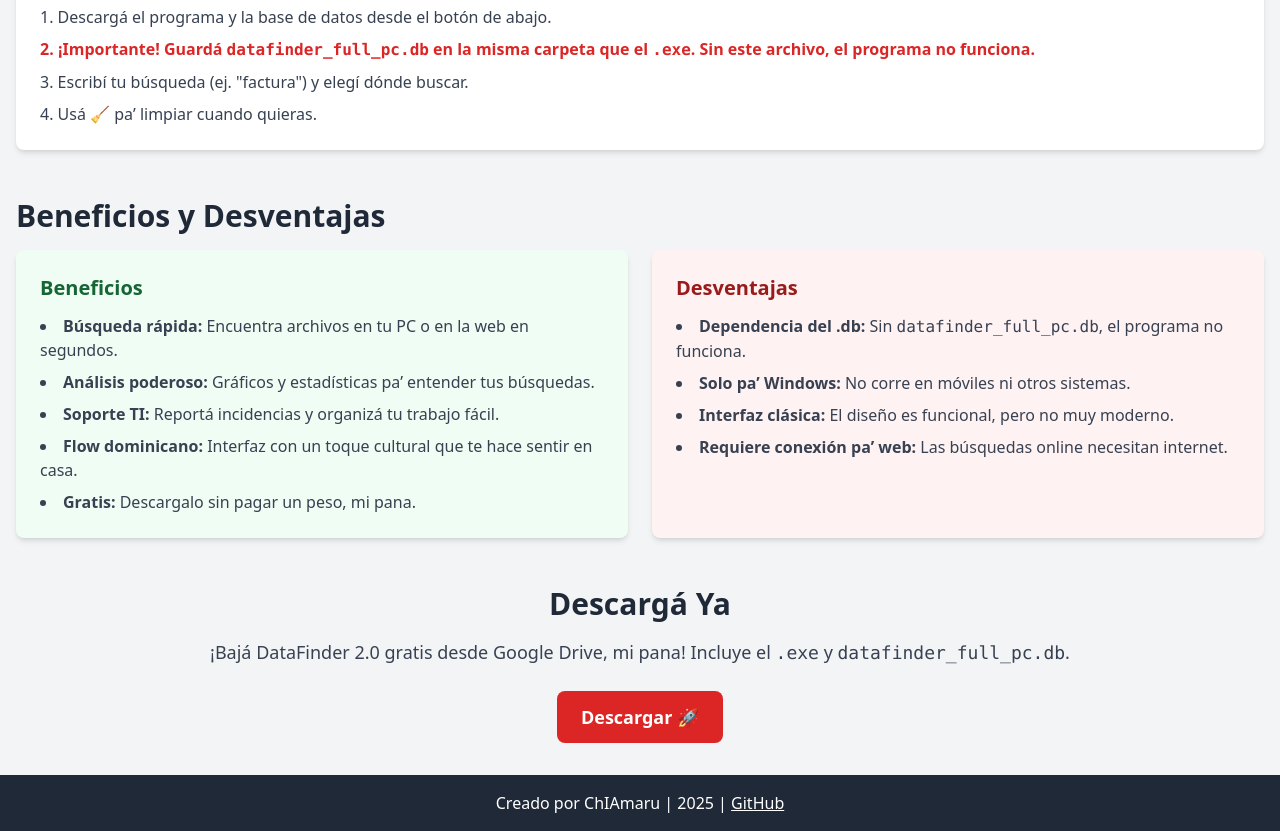
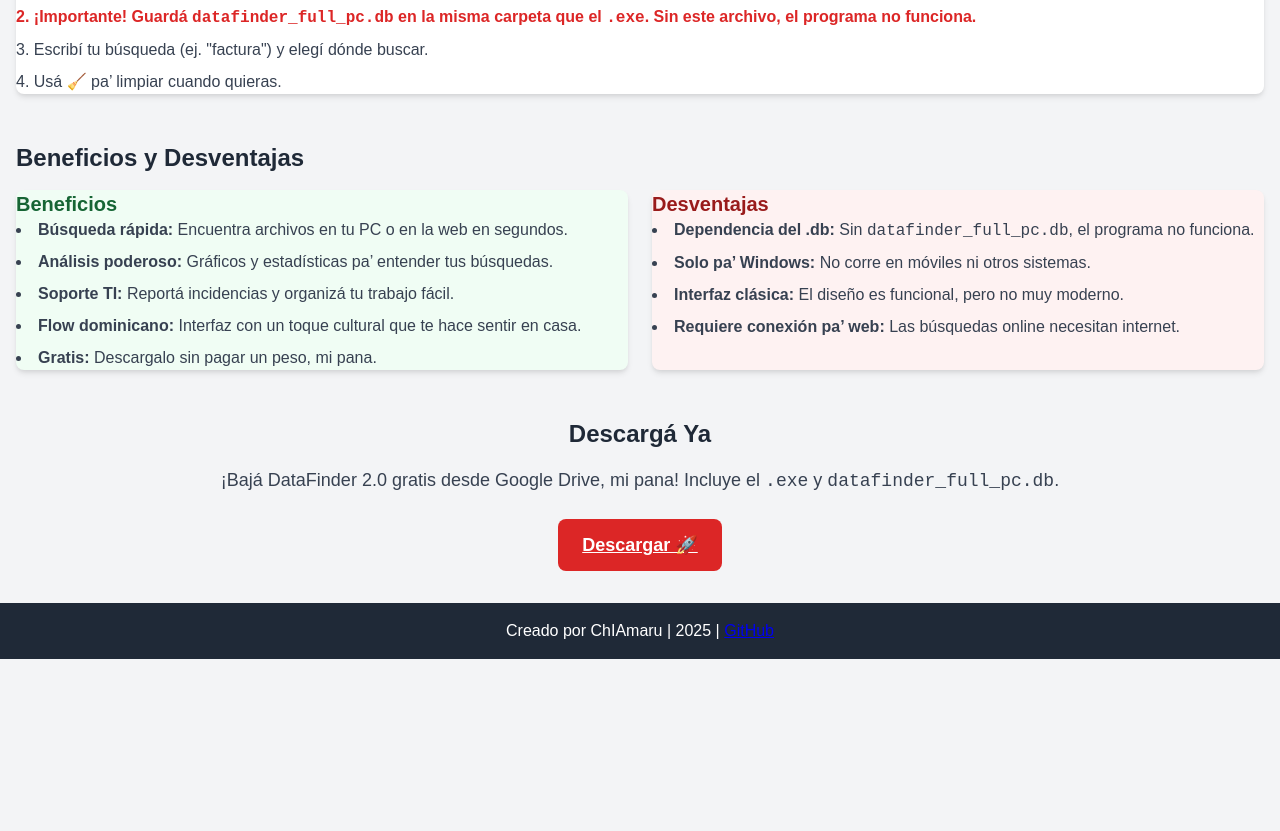
Before and after one commit to menmenperez23/Datafinder, a plain HTML site: page index (1).html in a window 1280 px wide. Shown: the part 642-1473 px from the top of the page. After the commit the page ends 1301 px from the top, so only its background shows below. Drawn offline with nearby package versions, Linux system fonts and the light colour scheme.

Commit message:
Update index (1).html

```diff
--- a/index (1).html
+++ b/index (1).html
@@ -4,8 +4,84 @@
     <meta charset="UTF-8">
     <meta name="viewport" content="width=device-width, initial-scale=1.0">
     <title>DataFinder 2.0 - ¡Busca como Rey Dominicano!</title>
-    <script src="https://cdn.tailwindcss.com"></script>
     <style>
+        /* Tailwind CSS mínimo integrado (solo lo necesario pa’ este diseño) */
+        *, ::before, ::after {
+            box-sizing: border-box;
+            margin: 0;
+            padding: 0;
+        }
+        body {
+            font-family: sans-serif;
+            background-color: #f3f4f6;
+        }
+        .container {
+            width: 100%;
+            max-width: 1280px;
+            margin-left: auto;
+            margin-right: auto;
+            padding-left: 1rem;
+            padding-right: 1rem;
+        }
+        .bg-blue-600 { background-color: #2563eb; }
+        .bg-gray-100 { background-color: #f3f4f6; }
+        .bg-gray-800 { background-color: #1f2937; }
+        .bg-white { background-color: #ffffff; }
+        .bg-green-50 { background-color: #f0fdf4; }
+        .bg-red-50 { background-color: #fef2f2; }
+        .bg-red-600 { background-color: #dc2626; }
+        .bg-red-700 { background-color: #b91c1c; }
+        .text-white { color: #ffffff; }
+        .text-gray-600 { color: #4b5563; }
+        .text-gray-700 { color: #374151; }
+        .text-gray-800 { color: #1f2937; }
+        .text-green-800 { color: #166534; }
+        .text-red-600 { color: #dc2626; }
+        .text-red-800 { color: #991b1b; }
+        .text-3xl { font-size: 1.875rem; line-height: 2.25rem; }
+        .text-4xl { font-size: 2.25rem; line-height: 2.5rem; }
+        .text-2xl { font-size: 1.5rem; line-height: 2rem; }
+        .text-xl { font-size: 1.25rem; line-height: 1.75rem; }
+        .text-lg { font-size: 1.125rem; line-height: 1.75rem; }
+        .text-base { font-size: 1rem; line-height: 1.5rem; }
+        .text-sm { font-size: 0.875rem; line-height: 1.25rem; }
+        .font-bold { font-weight: 700; }
+        .font-semibold { font-weight: 600; }
+        .py-6 { padding-top: 1.5rem; padding-bottom: 1.5rem; }
+        .py-8 { padding-top: 2rem; padding-bottom: 2rem; }
+        .py-4 { padding-top: 1rem; padding-bottom: 1rem; }
+        .py-3 { padding-top: 0.75rem; padding-bottom: 0.75rem; }
+        .px-4 { padding-left: 1rem; padding-right: 1rem; }
+        .px-6 { padding-left: 1.5rem; padding-right: 1.5rem; }
+        .mt-2 { margin-top: 0.5rem; }
+        .mt-4 { margin-top: 1rem; }
+        .mb-4 { margin-bottom: 1rem; }
+        .mb-6 { margin-bottom: 1.5rem; }
+        .mb-12 { margin-bottom: 3rem; }
+        .text-center { text-align: center; }
+        .rounded-lg { border-radius: 0.5rem; }
+        .shadow-md { box-shadow: 0 4px 6px -1px rgba(0, 0, 0, 0.1), 0 2px 4px -1px rgba(0, 0, 0, 0.06); }
+        .list-decimal { list-style-type: decimal; }
+        .list-disc { list-style-type: disc; }
+        .list-inside { list-style-position: inside; }
+        .space-y-2 > * + * { margin-top: 0.5rem; }
+        .inline-block { display: inline-block; }
+        .hover\:bg-red-700:hover { background-color: #b91c1c; }
+        .transition { transition: all 0.3s ease; }
+        .grid { display: grid; }
+        .grid-cols-1 { grid-template-columns: repeat(1, minmax(0, 1fr)); }
+        .gap-6 { gap: 1.5rem; }
+        .flex { display: flex; }
+        .flex-col { flex-direction: column; }
+        .items-center { align-items: center; }
+        @media (min-width: 768px) {
+            .md\:text-4xl { font-size: 2.25rem; line-height: 2.5rem; }
+            .md\:text-3xl { font-size: 1.5rem; line-height: 2rem; }
+            .md\:text-xl { font-size: 1.25rem; line-height: 1.75rem; }
+            .md\:text-lg { font-size: 1.125rem; line-height: 1.75rem; }
+            .md\:text-base { font-size: 1rem; line-height: 1.5rem; }
+            .md\:grid-cols-2 { grid-template-columns: repeat(2, minmax(0, 1fr)); }
+        }
         /* Estilos pa’ la galería */
         .gallery {
             display: flex;
```
